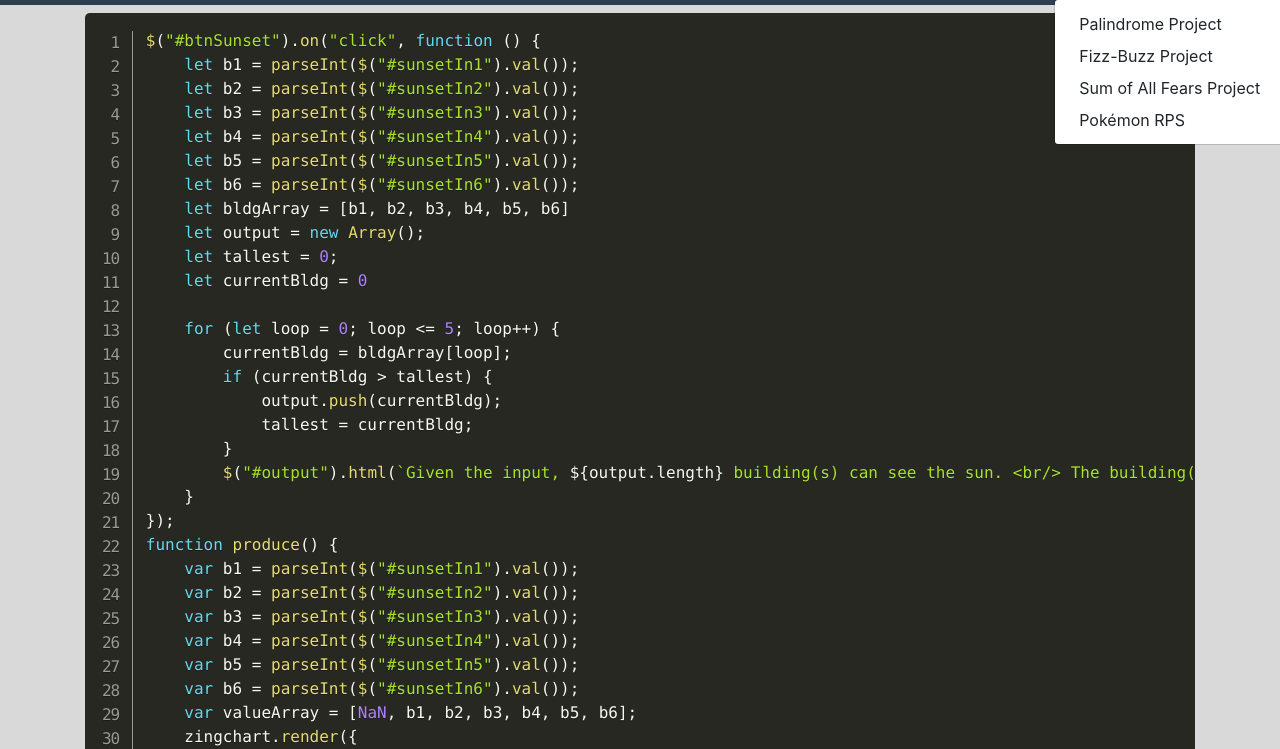
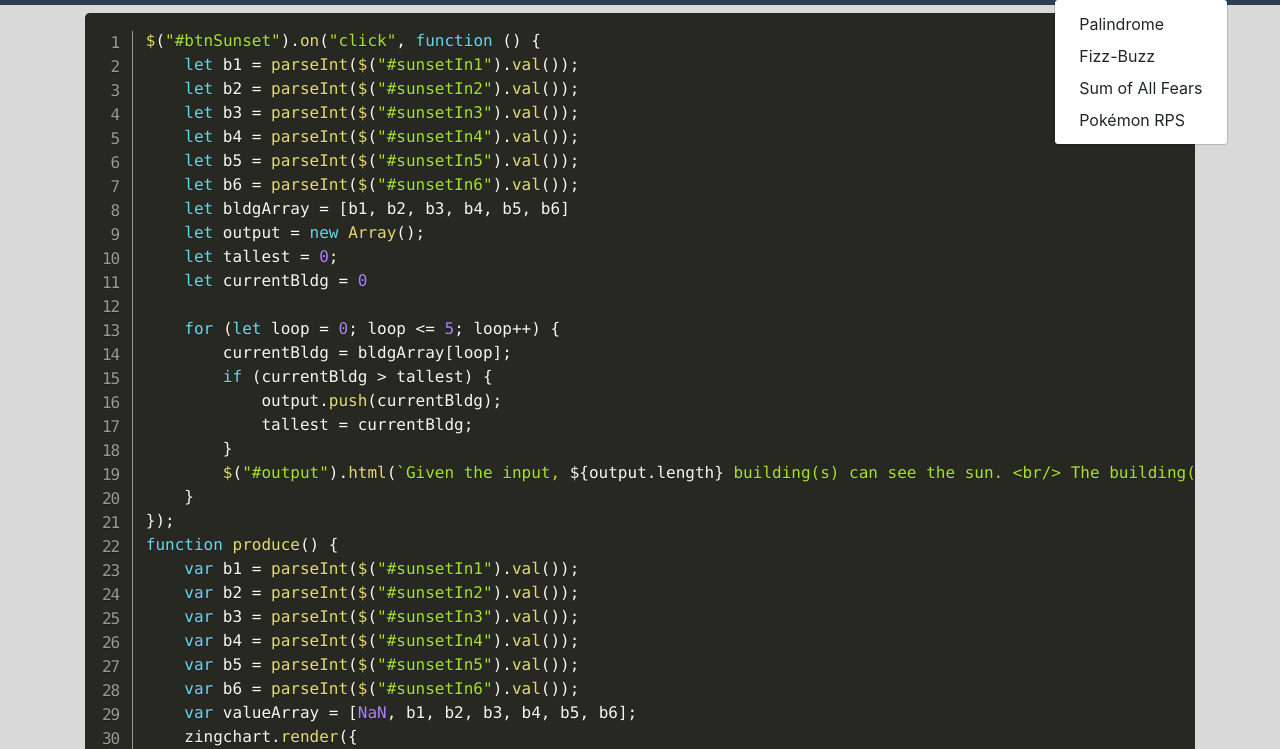
Before and after one commit to jacksoncooper12/SunsetHills, a plain HTML site: page SunsetHills/Code.html in a window 1280 px wide. Both pictures are taken after a click on the button "Other Projects". Shown: the part 51-800 px from the top of the page. Drawn offline with nearby package versions, Linux system fonts and the light colour scheme.

Commit message:
project names

```diff
--- a/SunsetHills/Code.html
+++ b/SunsetHills/Code.html
@@ -53,9 +53,9 @@
                             Other Projects
                         </a>
                         <div class="dropdown-menu" aria-labelledby="navbarDropdown">
-                            <a class="dropdown-item" href="https://jec-palindrome.netlify.app/">Palindrome Project</a>
-                            <a class="dropdown-item" href="https://jec-fizzbuzz.netlify.app/">Fizz-Buzz Project</a>
-                            <a class="dropdown-item" href="https://jec-soaf.netlify.app/">Sum of All Fears Project</a>
+                            <a class="dropdown-item" href="https://jec-palindrome.netlify.app/">Palindrome</a>
+                            <a class="dropdown-item" href="https://jec-fizzbuzz.netlify.app/">Fizz-Buzz</a>
+                            <a class="dropdown-item" href="https://jec-soaf.netlify.app/">Sum of All Fears</a>
                             <a class="dropdown-item" href="https://jec-pokemonrps.netlify.app/">Pokémon RPS</a>
                             <!--<a class="dropdown-item" href="#">Something else here</a>
                             <a class="dropdown-item" href="#">Something else here</a>
```
Also changed, not shown: SunsetHills/Index.html (+3 -3 lines), SunsetHills/Solve.html (+3 -3 lines).
